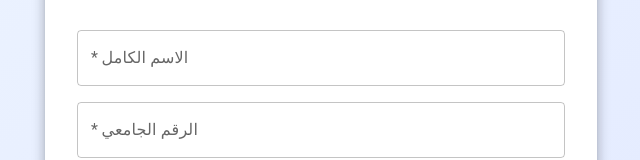
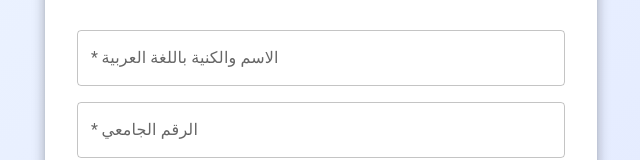
Before and after one commit to Rasheed-Haddad/Exams_Front, a React (Create React App) app: page /signin in a window 1280 px wide. Shown: the part 282-442 px from the top of the page, without its empty margins (319-959 px from the left). Built offline with nearby package versions, Linux system fonts and the light colour scheme.

Commit message:
Time For The Exam

```diff
--- a/src/components/ExamInterface.js
+++ b/src/components/ExamInterface.js
@@ -1,7 +1,6 @@
 import { useEffect, useState } from "react";
 import { useDispatch, useSelector } from "react-redux";
 import { useNavigate } from "react-router-dom";
-
 import {
   Container,
   Typography,
@@ -21,18 +20,11 @@ import {
   DialogActions,
   Grid,
 } from "@mui/material";
-import {
-  NavigateNext,
-  NavigateBefore,
-  AccessTime,
-  ExitToApp,
-} from "@mui/icons-material";
+import { AccessTime } from "@mui/icons-material";
 import {
   fetchExamQuestions,
   setAnswer,
   nextQuestion,
-  previousQuestion,
-  goToQuestion,
   startTimer,
   stopTimer,
   decrementTimer,
@@ -55,6 +47,7 @@ const ExamInterface = () => {
     timeRemaining,
     isSubmitted,
     isActive,
+    duration,
     loading,
     error,
   } = useSelector((state) => state.exam);
@@ -135,7 +128,7 @@ const ExamInterface = () => {
   const handleSubmitExam = async () => {
     dispatch(stopTimer());
 
-    const timeSpent = Math.floor((1500 - timeRemaining) / 60);
+    const timeSpent = Math.floor((duration * 60 - timeRemaining) / 60);
 
     try {
       await dispatch(
--- a/src/components/SignIn.js
+++ b/src/components/SignIn.js
@@ -74,7 +74,7 @@ const SignIn = () => {
             <TextField
               dir="rtl"
               fullWidth
-              label="الاسم الكامل"
+              label="الاسم والكنية باللغة العربية"
               name="name"
               type="text"
               value={Student_Data.name}
--- a/src/store/slices/examSlice.js
+++ b/src/store/slices/examSlice.js
@@ -9,7 +9,7 @@ export const fetchExamQuestions = createAsyncThunk(
 
       return {
         questions: subject.questions || [],
-        duration: 25,
+        duration: subject.time,
         totalQuestions: subject ? subject.questions?.length || 0 : 0,
       };
     } catch (error) {
```
